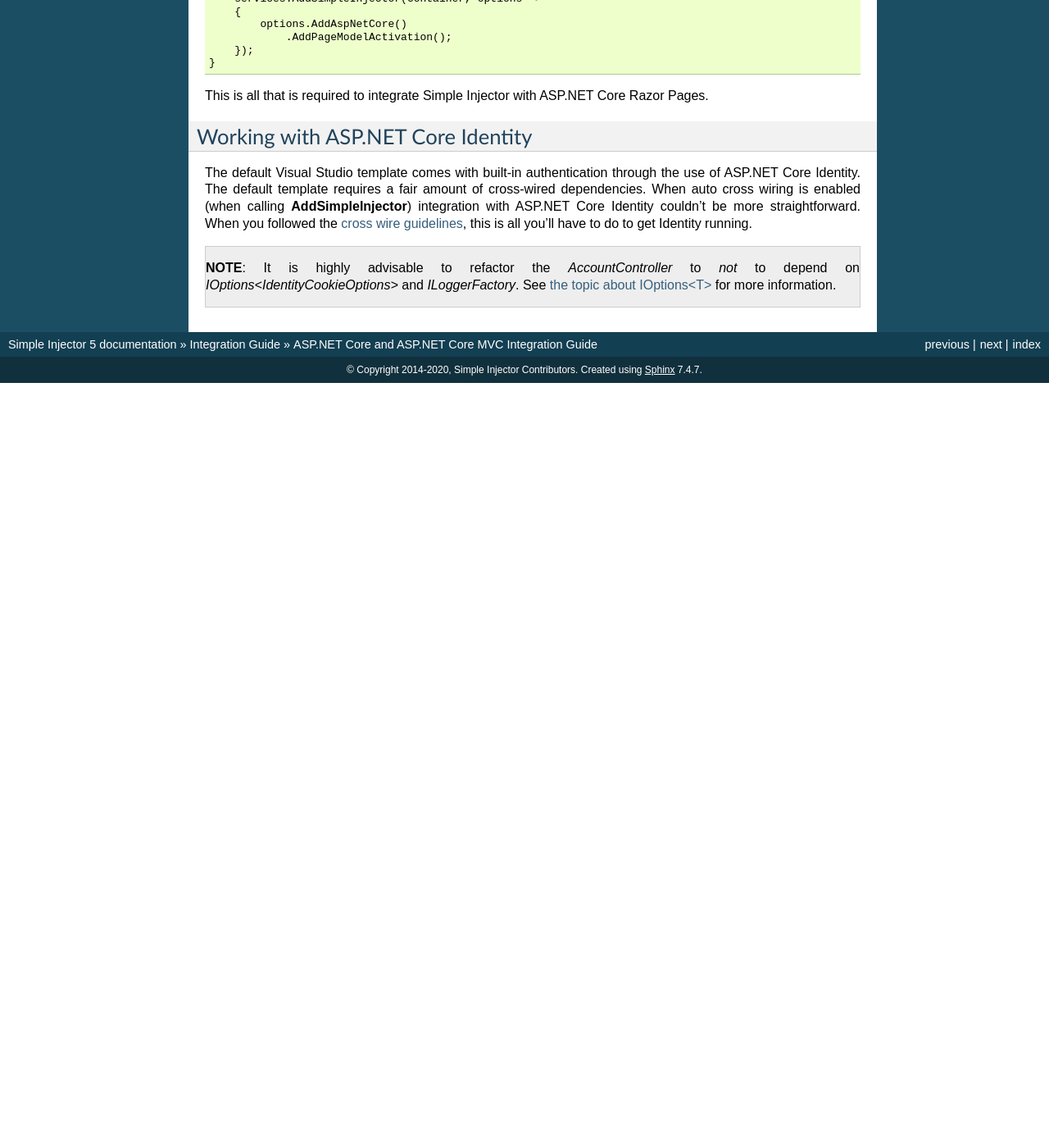
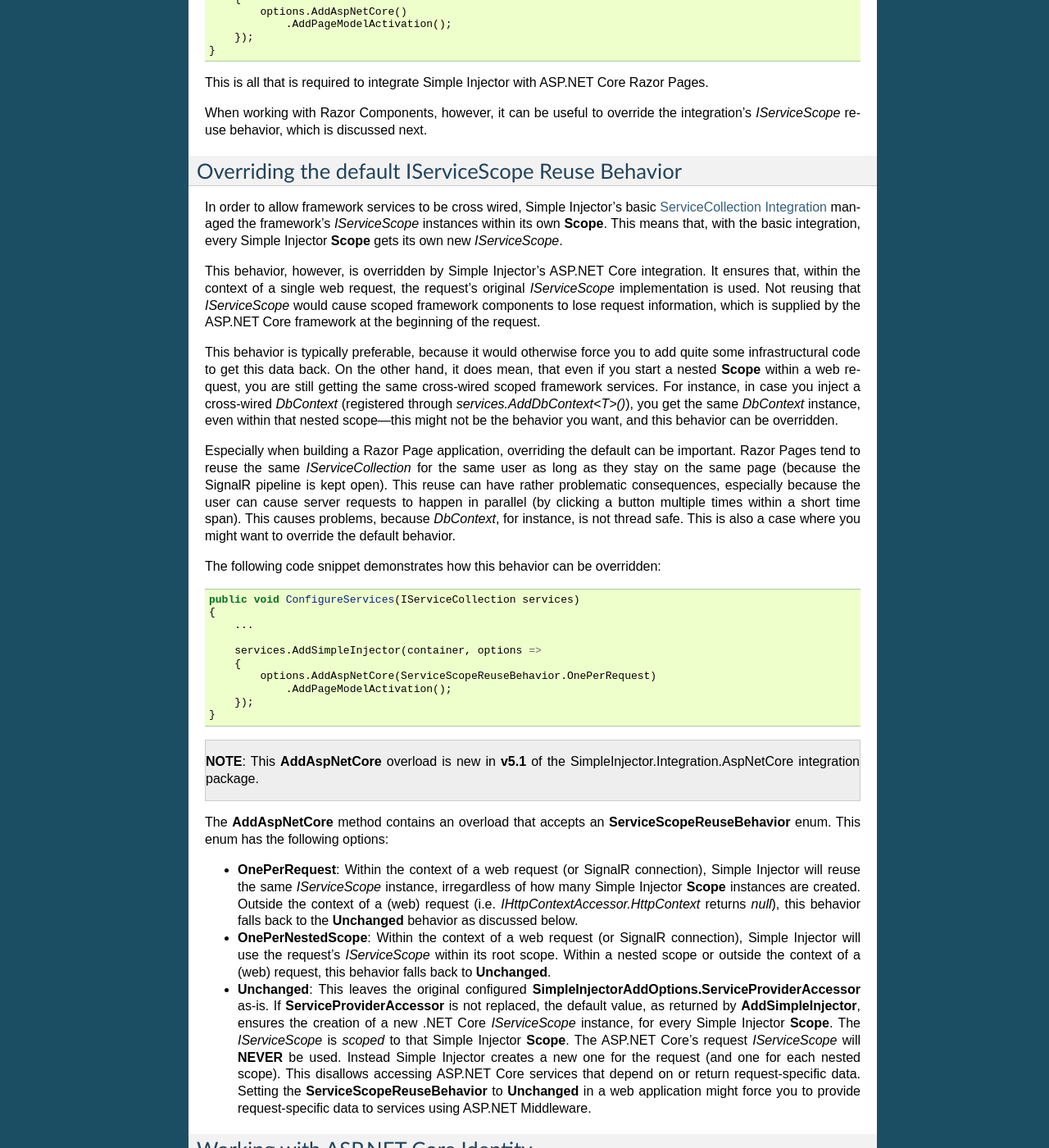
Before and after one commit to simpleinjector/Documentation, a Sphinx documentation site: the page built from source/aspnetintegration.rst, in a window 1280 px wide and 1400 px high, scrolled down 7291 px. Shown: the whole window at 82% size. Built offline with Sphinx 7.4.7, drawn with Linux system fonts in a browser that asks for light colours; before the commit the page ends 7758 px from its top, so only the background shows below that; some of the changed text lies outside the part shown.

Commit message:
"Overriding the default IServiceScope Reuse Behavior" section added.

```diff
--- a/source/aspnetintegration.rst
+++ b/source/aspnetintegration.rst
@@ -402,6 +401,46 @@ Integration for Razor Pages is part of the *SimpleInjector.Integration.AspNetCor
 
 This is all that is required to integrate Simple Injector with ASP.NET Core Razor Pages.
 
+When working with Razor Components, however, it can be useful to override the integration's `IServiceScope` reuse behavior, which is discussed next.
+
+.. _service-scope-reuse behavior:
+
+Overriding the default IServiceScope Reuse Behavior
+===================================================
+
+In order to allow framework services to be cross wired, Simple Injector's basic :doc:`ServiceCollection Integration <servicecollectionintegration>` managed the framework's `IServiceScope` instances within its own **Scope**. This means that, with the basic integration, every Simple Injector **Scope** gets its own new `IServiceScope`.
+
+This behavior, however, is overridden by Simple Injector's ASP.NET Core integration. It ensures that, within the context of a single web request, the request's original `IServiceScope` implementation is used. Not reusing that `IServiceScope` would cause scoped framework components to lose request information, which is supplied by the ASP.NET Core framework at the beginning of the request.
+
+This behavior is typically preferable, because it would otherwise force you to add quite some infrastructural code to get this data back. On the other hand, it does mean, that even if you start a nested **Scope** within a web request, you are still getting the same cross-wired scoped framework services. For instance, in case you inject a cross-wired `DbContext` (registered through `services.AddDbContext<T>()`), you get the same `DbContext` instance, even within that nested scope—this might not be the behavior you want, and this behavior can be overridden.
+
+Especially when building a Razor Page application, overriding the default can be important. Razor Pages tend to reuse the same `IServiceCollection` for the same user as long as they stay on the same page (because the SignalR pipeline is kept open). This reuse can have rather problematic consequences, especially because the user can cause server requests to happen in parallel (by clicking a button multiple times within a short time span). This causes problems, because `DbContext`, for instance, is not thread safe. This is also a case where you might want to override the default behavior.
+
+The following code snippet demonstrates how this behavior can be overridden:
+
+.. code-block:: c#
+
+    public void ConfigureServices(IServiceCollection services)
+    {
+        ...
+
+        services.AddSimpleInjector(container, options =>
+        {
+            options.AddAspNetCore(ServiceScopeReuseBehavior.OnePerRequest)
+                .AddPageModelActivation();
+        });
+    }
+
+.. container:: Note
+
+    **NOTE**: This **AddAspNetCore** overload is new in **v5.1** of the SimpleInjector.Integration.AspNetCore integration package.
+
+The **AddAspNetCore** method contains an overload that accepts an **ServiceScopeReuseBehavior** enum. This enum has the following options:
+
+* **OnePerRequest**: Within the context of a web request (or SignalR connection), Simple Injector will reuse the same `IServiceScope` instance, irregardless of how many Simple Injector **Scope** instances are created. Outside the context of a (web) request (i.e. `IHttpContextAccessor.HttpContext` returns `null`), this behavior falls back to the **Unchanged** behavior as discussed below.
+* **OnePerNestedScope**: Within the context of a web request (or SignalR connection), Simple Injector will use the request's `IServiceScope` within its root scope. Within a nested scope or outside the context of a (web) request, this behavior falls back to **Unchanged**.
+* **Unchanged**: This leaves the original configured **SimpleInjectorAddOptions.ServiceProviderAccessor** as-is. If **ServiceProviderAccessor** is not replaced, the default value, as returned by **AddSimpleInjector**, ensures the creation of a new .NET Core `IServiceScope` instance, for every Simple Injector **Scope**. The `IServiceScope` is *scoped* to that Simple Injector **Scope**. The ASP.NET Core's request `IServiceScope` will **NEVER** be used. Instead Simple Injector creates a new one for the request (and one for each nested scope). This disallows accessing ASP.NET Core services that depend on or return request-specific data. Setting the **ServiceScopeReuseBehavior** to **Unchanged** in a web application might force you to provide request-specific data to services using ASP.NET Middleware.
+
 .. _identity:
 
 Working with ASP.NET Core Identity
```
Also changed, not shown: other parts of source/aspnetintegration.rst (+0 -1 lines).
